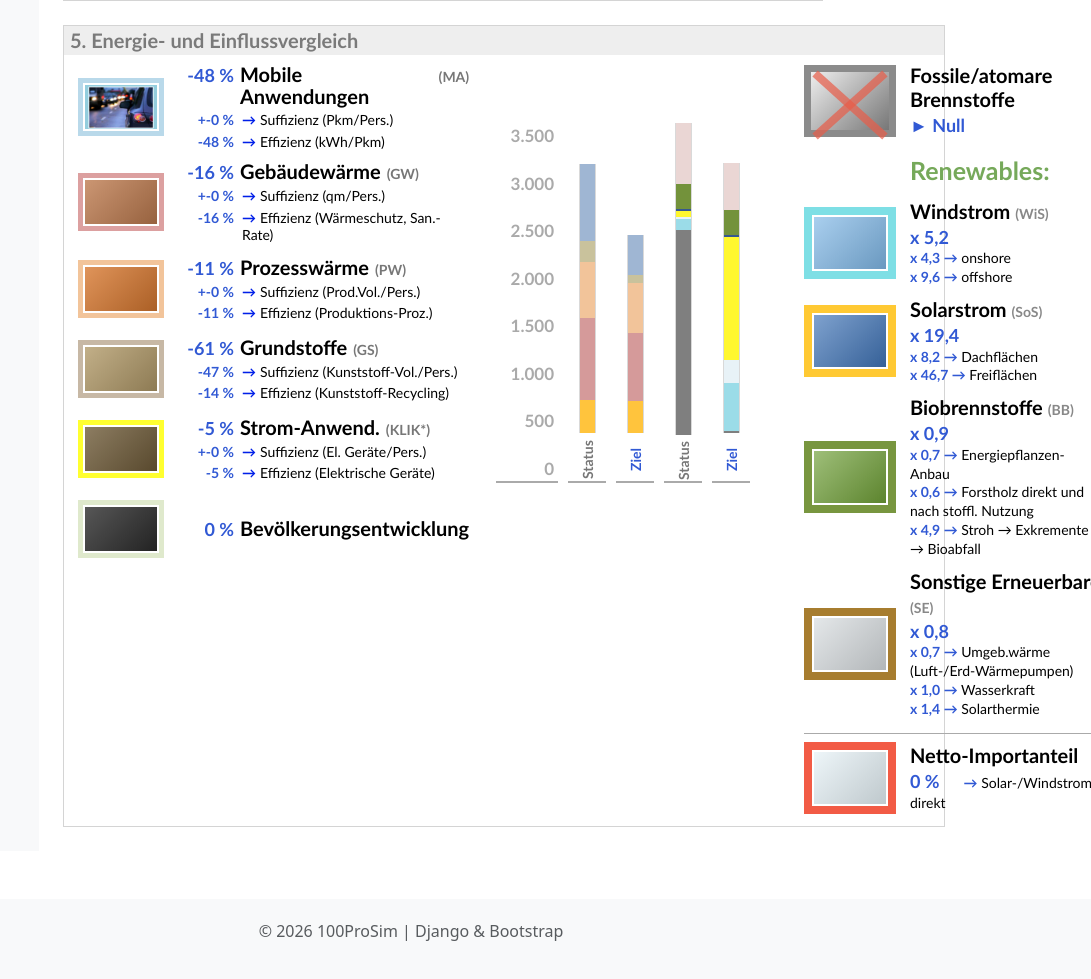
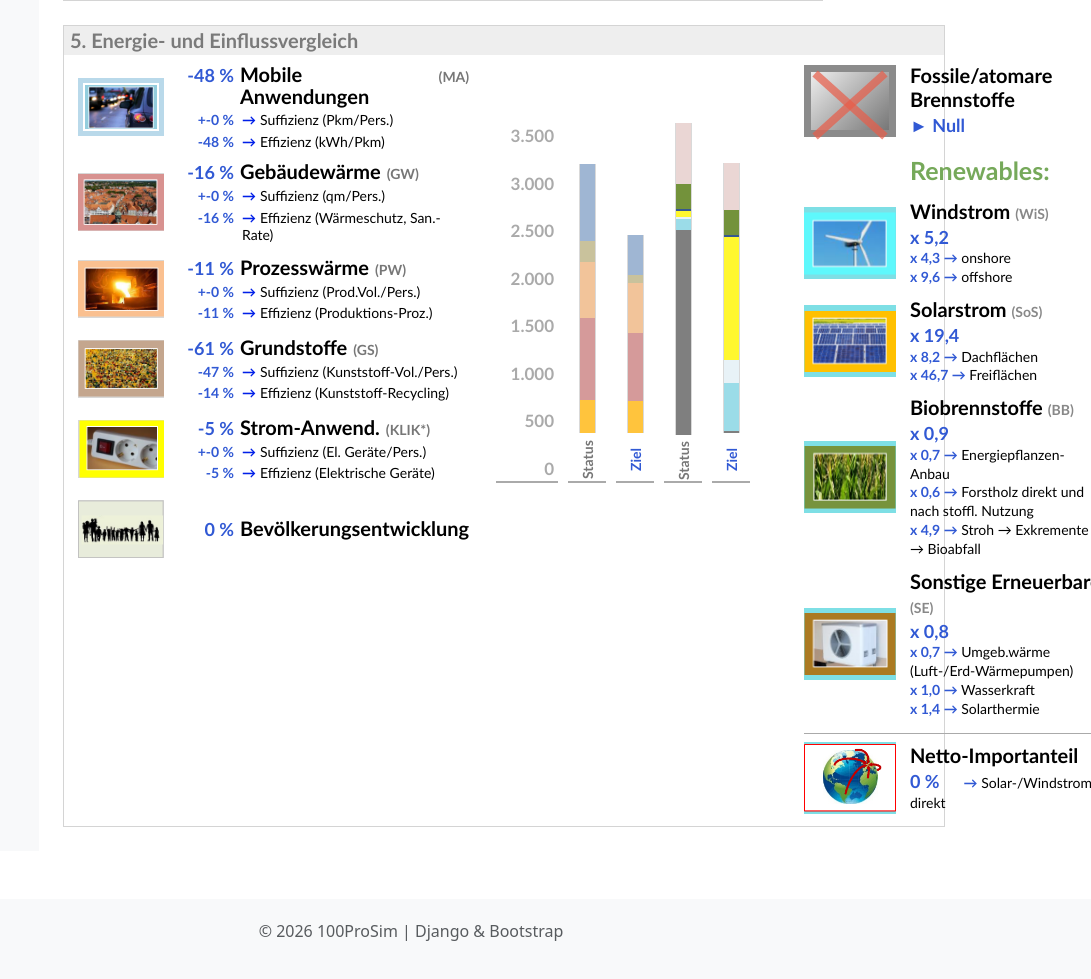
Before and after one commit to deepti1999/100prosim-runtime, a Django app: page /modifikationsdetails/ in a window 1360 px wide; the page is wider, and only the part inside the window is pictured. Shown: the part 2829-3808 px from the top of that part, without its empty margins (269-1360 px from the left). Run offline with Django 4.2, Linux system fonts and the light colour scheme; the visitor is signed in with stand-in values (Sample User, id 1); data comes from the database, SQL or seed files in the repository; data that the repository does not hold is empty.

Commit message:
ui: add cockpit comparison thumbnails

```diff
--- a/simulator/templates/simulator/modifikationsdetails.html
+++ b/simulator/templates/simulator/modifikationsdetails.html
@@ -553,11 +553,22 @@
         --thumb-border: #b9d9ea;
         background: url("{% static 'simulator/images/cockpit_mobile_applications.png' %}") center / cover no-repeat;
     }
-    .mod-thumb-gw { --thumb-border: #dca0a0; --thumb-fill: #bf7b4e; }
-    .mod-thumb-pw { --thumb-border: #f2c49a; --thumb-fill: #d9782e; }
-    .mod-thumb-gs { --thumb-border: #c7b8a5; --thumb-fill: #b39b69; }
-    .mod-thumb-klik { --thumb-border: #ffff30; --thumb-fill: #6f5b38; }
-    .mod-thumb-pop { --thumb-border: #dfe9cc; --thumb-fill: #2a2a2a; }
+    .mod-thumb-gw,
+    .mod-thumb-pw,
+    .mod-thumb-gs,
+    .mod-thumb-klik,
+    .mod-thumb-pop {
+        border: 0;
+        box-shadow: none;
+        background-position: center;
+        background-size: contain;
+        background-repeat: no-repeat;
+    }
+    .mod-thumb-gw { background-image: url("{% static 'simulator/images/modifikationsdetails/gebaeudewaerme.png' %}"); }
+    .mod-thumb-pw { background-image: url("{% static 'simulator/images/modifikationsdetails/prozesswaerme.png' %}"); }
+    .mod-thumb-gs { background-image: url("{% static 'simulator/images/modifikationsdetails/grundstoffe.png' %}"); }
+    .mod-thumb-klik { background-image: url("{% static 'simulator/images/modifikationsdetails/strom_anwend.png' %}"); }
+    .mod-thumb-pop { background-image: url("{% static 'simulator/images/modifikationsdetails/bevoelkerung.png' %}"); }
 
     .mod-cockpit-main {
         display: flex;
@@ -738,10 +749,22 @@
         box-shadow: inset 0 0 0 2px #fff;
     }
 
-    .mod-renew-wind { --renew-border: #7edfe5; --renew-fill: #7fb8e8; }
-    .mod-renew-solar { --renew-border: #ffc933; --renew-fill: #3e73b7; }
-    .mod-renew-bio { --renew-border: #78963f; --renew-fill: #6e9f35; }
-    .mod-renew-other { --renew-border: #a77d2f; --renew-fill: #d8dde0; }
+    .mod-renew-wind,
+    .mod-renew-solar,
+    .mod-renew-bio,
+    .mod-renew-other,
+    .mod-renew-import {
+        border: 0;
+        box-shadow: none;
+        background-position: center;
+        background-size: contain;
+        background-repeat: no-repeat;
+    }
+    .mod-renew-wind { background-image: url("{% static 'simulator/images/modifikationsdetails/windstrom.png' %}"); }
+    .mod-renew-solar { background-image: url("{% static 'simulator/images/modifikationsdetails/solarstrom.png' %}"); }
+    .mod-renew-bio { background-image: url("{% static 'simulator/images/modifikationsdetails/biobrennstoffe.png' %}"); }
+    .mod-renew-other { background-image: url("{% static 'simulator/images/modifikationsdetails/sonstige_erneuerbare.png' %}"); }
+    .mod-renew-import { background-image: url("{% static 'simulator/images/modifikationsdetails/netto_import.png' %}"); }
 
     .mod-renew-copy {
         color: #000;
@@ -1427,7 +1450,7 @@
                             </div>
 
                             <div class="mod-cockpit-import">
-                                <div class="mod-renew-thumb" style="--renew-border:#f25b45;--renew-fill:#e7f3f8;"></div>
+                                <div class="mod-renew-thumb mod-renew-import"></div>
                                 <div class="mod-renew-copy">
                                     <h4>Netto-Importanteil</h4>
                                     <div><strong>0 %</strong> <span class="small-line">&rarr;</span> Solar-/Windstrom direkt</div>
```
Also changed, not shown: simulator/static/simulator/images/modifikationsdetails/bevoelkerung.png (added), simulator/static/simulator/images/modifikationsdetails/biobrennstoffe.png (added), simulator/static/simulator/images/modifikationsdetails/gebaeudewaerme.png (added), simulator/static/simulator/images/modifikationsdetails/grundstoffe.png (added), simulator/static/simulator/images/modifikationsdetails/netto_import.png (added), simulator/static/simulator/images/modifikationsdetails/prozesswaerme.png (added), simulator/static/simulator/images/modifikationsdetails/solarstrom.png (added), simulator/static/simulator/images/modifikationsdetails/sonstige_erneuerbare.png (added), simulator/static/simulator/images/modifikationsdetails/strom_anwend.png (added), simulator/static/simulator/images/modifikationsdetails/windstrom.png (added).
